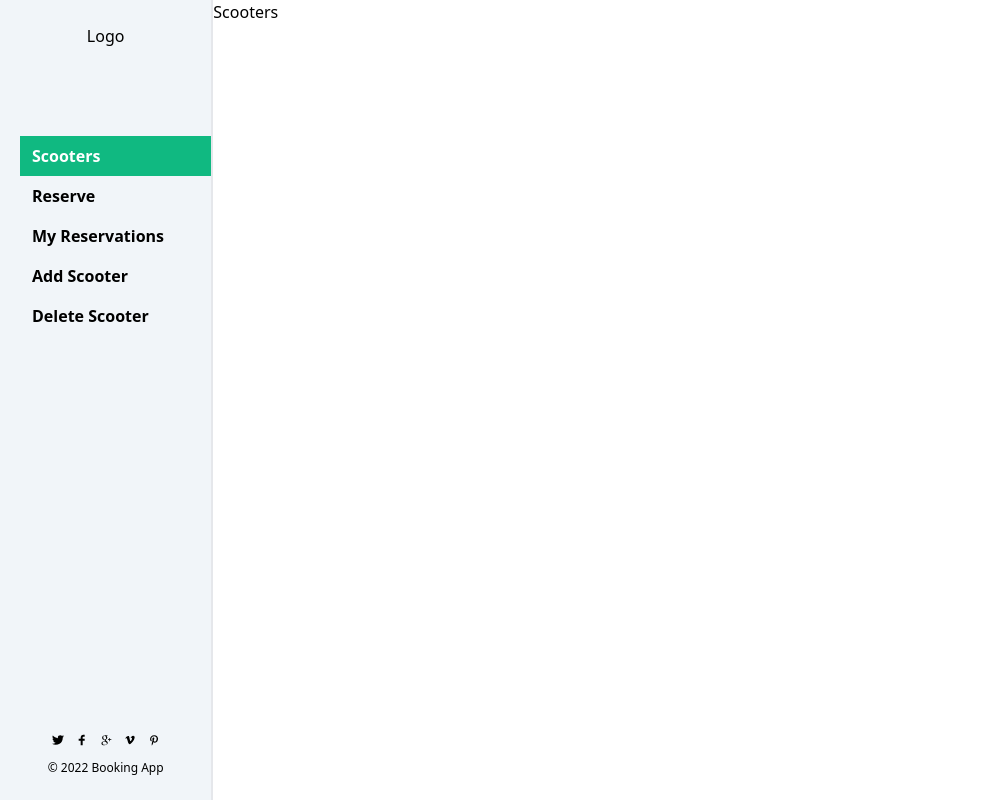
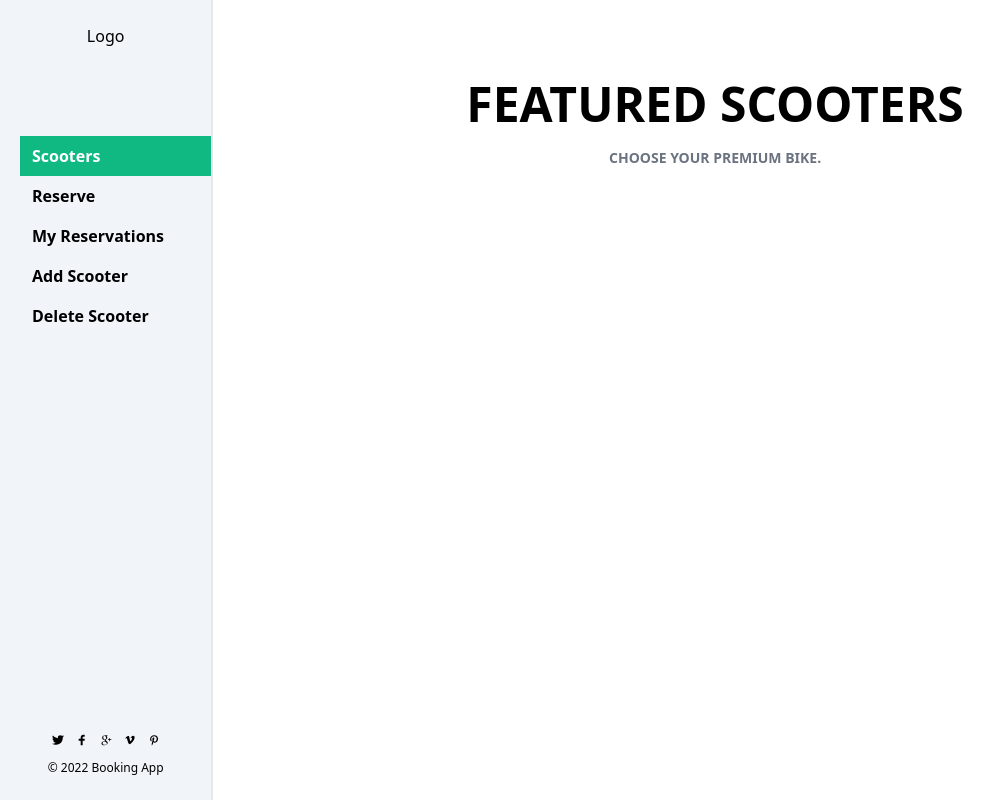
Before and after one commit to afizsavage/booking-app, a React (Create React App) app: page / in a window 1280 px wide. Shown: the whole page, without its empty margins (0-1005 px from the left). Built offline with nearby package versions, Linux system fonts and the light colour scheme.

Commit message:
Add Homepage

```diff
--- a/src/App.js
+++ b/src/App.js
@@ -1,5 +1,7 @@
 import { useState, useEffect } from 'react';
-import { Route, Routes } from 'react-router-dom';
+import {
+  Route, Routes,
+} from 'react-router-dom';
 
 import AddScooter from './components/add_scooter';
 import DeleteScooter from './components/delete_scooter';
@@ -8,6 +10,7 @@ import MyReservations from './components/my_reservations';
 import Reserve from './components/reserve';
 import Scooters from './components/scooters';
 import SideBar from './components/sidebar';
+import HomePage from './pages/HomePage';
 
 function App() {
   const [renderAside, setRenderAside] = useState(false);
@@ -25,6 +28,10 @@ function App() {
       <main className="flex">
         <SideBar renderAside={renderAside} setRenderAside={setRenderAside} />
         <Routes>
+          <Route
+            path="/"
+            element={<HomePage />}
+          />
           <Route exact path="/" element={<Scooters />} />
           <Route path="/reserve" element={<Reserve />} />
           <Route path="/reservations" element={<MyReservations />} />
--- /dev/null
+++ b/src/pages/HomePage.js
@@ -0,0 +1,14 @@
+const HomePage = () => (
+  <section className="w-full md:w-4/5 pt-20 md:py-20 overflow-y-auto h-screen">
+    <div className="w-[98%] text-center mb-10">
+      <h1 className="font-bold text-2xl md:text-5xl md:mb-5">
+        FEATURED SCOOTERS
+      </h1>
+      <p className="font-bold text-sm text-gray-500">
+        CHOOSE YOUR PREMIUM BIKE.
+      </p>
+    </div>
+  </section>
+);
+
+export default HomePage;
```
Also changed, not shown: src/components/Carousel.js (added).
